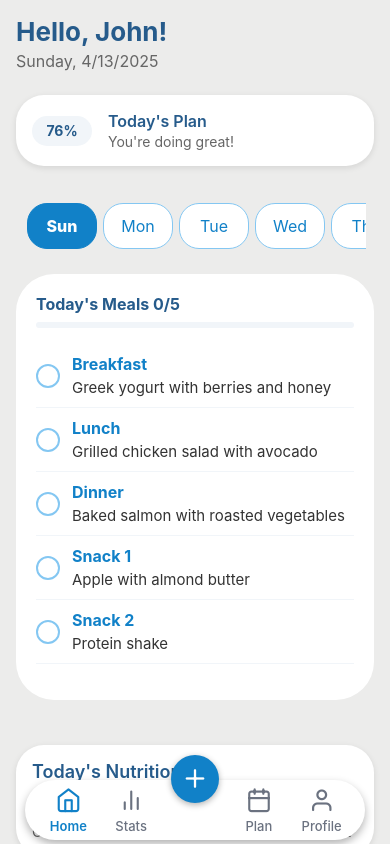
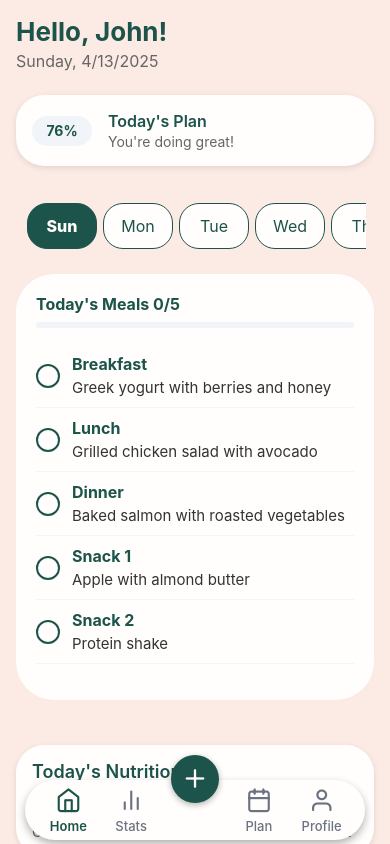
Before and after one commit to a-elhaag/ai-diet-planner, a React Native app: screen / in a window 390 px wide. Built offline with nearby package versions, Linux system fonts and the light colour scheme.

Commit message:
color changes

```diff
--- a/const/consts.ts
+++ b/const/consts.ts
@@ -18,11 +18,11 @@ const platformValues = {
 };
 
 const consts = {
-    midnightBlue: "#265B8B",
-    ivory: "#ECECEB",
-    babyBlue: "#84C7F2",
-    blueGrotto: "#1181C8",
-    white: "#FFF",
+    midnightBlue: "#1c534a",
+    ivory: "#fbebe4",
+    babyBlue: "#1c534a",
+    blueGrotto: "#1c534a",
+    white: "#fffefc",
     black: "#000",
     radius: 15,
     borderWidth: 2,
--- a/styles/global.css
+++ b/styles/global.css
@@ -2,10 +2,10 @@
 
 :root {
     --color-midnightBlue: #265B8B;
-    --color-ivory: #ECECEB;
-    --color-babyBlue: #84C7F2;
-    --color-blueGrotto: #1181C8;
-    --color-white: #FFF;
+    --color-ivory: #3a3a3a    ;
+    --color-babyBlue: #3a3a3a    ;
+    --color-blueGrotto: #1181Cd;
+    --color-white: #1c534a    ;
     --color-black: #000;
 
     /* Typography */
```
